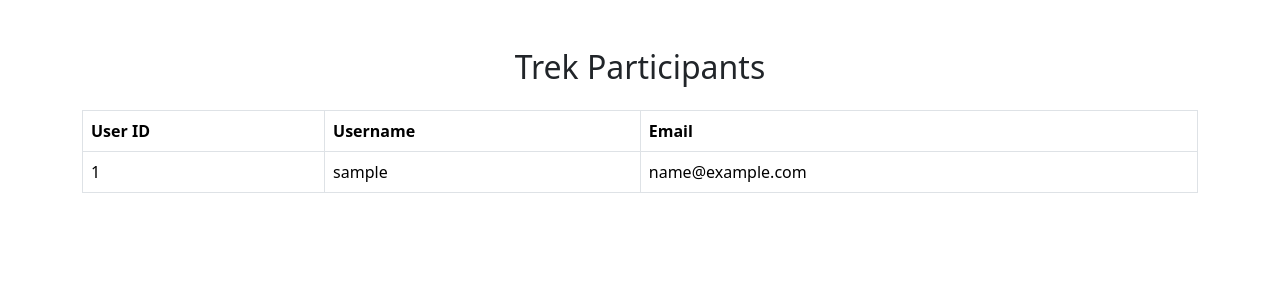
After one commit to i-shashikant/GoGhummi-Trekking-Management-App, a Flask app: page /staff/participants/1 in a window 1280 px wide. The commit adds this page. Shown: the top 300 px of the page. Run offline with Flask 3, Linux system fonts and the light colour scheme; tables that the repository leaves empty hold one stand-in row (values such as "Sample post").

Commit message:
Staff done

```diff
--- a/app.py
+++ b/app.py
@@ -1,6 +1,6 @@
 from flask import Flask, render_template, request, redirect, url_for, session
 from database import create_tables, add_user, get_user_by_username, add_trek, get_all_treks, delete_trek, get_trek_by_id, update_trek, get_pending_staff, approve_staff, get_approved_staff, get_treks_by_staff, update_trek_by_staff
-from database import get_open_treks, book_trek, decrease_available_slots, has_booked_trek, get_user_bookings
+from database import get_open_treks, book_trek, decrease_available_slots, has_booked_trek, get_user_bookings, get_users_by_trek
 app = Flask(__name__)
 app.secret_key = "trekking_secret_key"
 
@@ -188,6 +188,11 @@ def my_bookings():
     bookings = get_user_bookings(user_id)
     return render_template("my_bookings.html", bookings=bookings)
 
+@app.route("/staff/participants/<int:trek_id>")
+def staff_participants(trek_id):
+    participants = get_users_by_trek(trek_id)
+    return render_template("staff_participants.html", participants=participants)
+
 create_tables()
 if __name__ == "__main__":
     app.run(debug=True)
--- a/database.py
+++ b/database.py
@@ -303,3 +303,18 @@ def get_user_bookings(user_id):
 
     conn.close()
     return bookings
+
+def get_users_by_trek(trek_id):
+    conn = get_connection()
+    cursor = conn.cursor()
+
+    cursor.execute("""
+               SELECT users.id, users.username, users.email
+               FROM bookings
+               JOIN users ON bookings.user_id = users.id
+               WHERE bookings.trek_id = ?
+           """, (trek_id,))
+    user = cursor.fetchall()
+
+    conn.close()
+    return user
--- a/templates/staff_dashboard.html
+++ b/templates/staff_dashboard.html
@@ -67,6 +67,7 @@ Staff Dashboard
                 <th>Location</th>
                 <th>Status</th>
                 <th>Actions</th>
+                <th>Participants</th>
             </tr>
         </thead>
 
@@ -80,6 +81,7 @@ Staff Dashboard
                 <td>{{ trek[2] }}</td>
                 <td>{{ trek[10] }}</td>
                 <td> <a href="{{ url_for('update_trek_staff', trek_id=trek[0]) }}" class="btn btn-warning btn-sm"> Update </a> </td>
+                <td><a href="{{ url_for('staff_participants', trek_id=trek[0]) }}" class="btn btn-info btn-sm"> View Participants </a></td>
 
             </tr>
 
--- /dev/null
+++ b/templates/staff_participants.html
@@ -0,0 +1,44 @@
+{% extends "base.html" %}
+
+{% block title %}
+Participants
+{% endblock %}
+
+{% block content %}
+
+<div class="container mt-5">
+
+    <h2 class="text-center mb-4">
+        Trek Participants
+    </h2>
+
+    <table class="table table-bordered">
+
+        <thead>
+            <tr>
+                <th>User ID</th>
+                <th>Username</th>
+                <th>Email</th>
+
+            </tr>
+        </thead>
+
+        <tbody>
+
+        {% for user in participants %}
+
+            <tr>
+                <td>{{ user[0] }}</td>
+                <td>{{ user[1] }}</td>
+                <td>{{ user[2] }}</td>
+            </tr>
+
+        {% endfor %}
+
+        </tbody>
+
+    </table>
+
+</div>
+
+{% endblock %}
```
